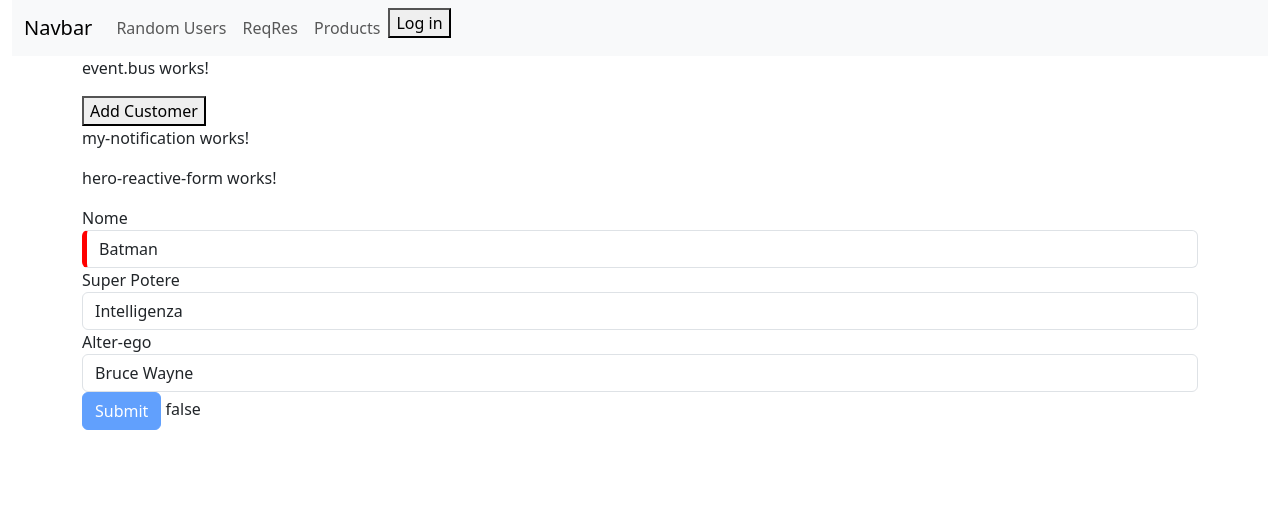
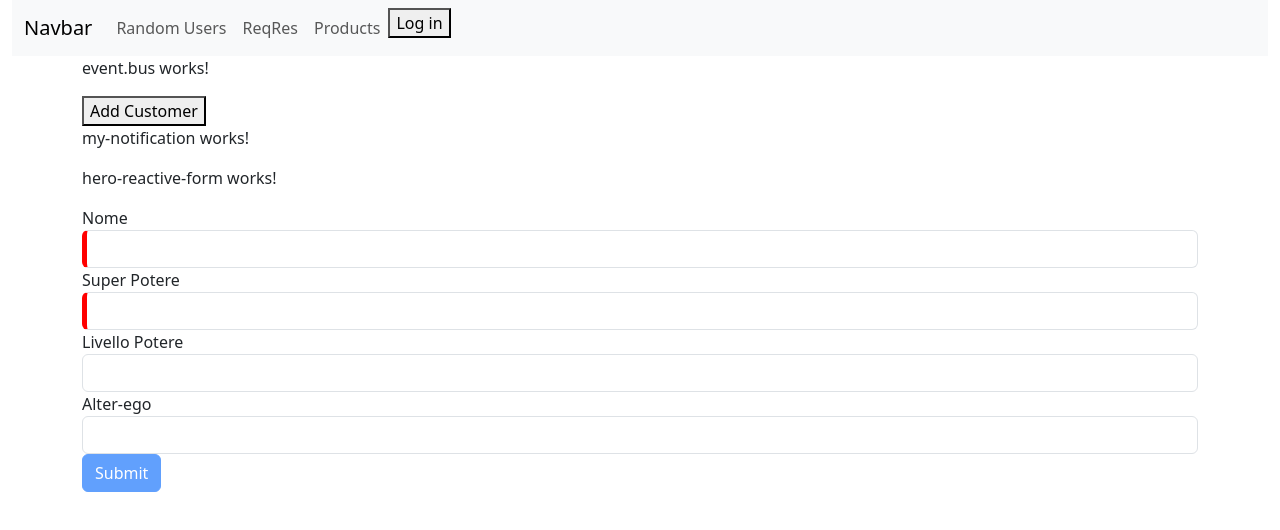
Before and after one commit to sorrentmutie/ngptt, an Angular app: page /reactiveForm in a window 1280 px wide. Shown: the top 530 px of the page. Built offline with nearby package versions, Linux system fonts and the light colour scheme.

Commit message:
observable form

```diff
--- a/src/app/heroes/components/hero-reactive-form/hero-reactive-form.component.ts
+++ b/src/app/heroes/components/hero-reactive-form/hero-reactive-form.component.ts
@@ -49,14 +49,21 @@ import { MyValidator } from '../../../shared/validators/my-validator';
       </div>
 
       <div class="form-group">
+        <label for="scale">Livello Potere</label>
+        <select class="form-control" id="scale" formControlName="scale">
+          <option [value]="null">Seleziona un valore</option>
+          <option *ngFor="let s of scala" [value]="s">{{s}}</option>
+        </select>
+        <div *ngIf="livello?.invalid" class="alert alert-danger">Scegli un livello di potere</div>
+      </div>
+
+      <div class="form-group">
         <label for="ego">Alter-ego</label>
         <input type="text" class="form-control" id="ego" formControlName="alterEgo">
       </div>
 
-      <button [disabled]="nome?.invalid" type="submit" class="btn btn-primary">Submit</button>
+      <button [disabled]="!formValid" type="submit" class="btn btn-primary">Submit</button>
 
-
-      {{formValid}}
 
     </form>
 
@@ -78,14 +85,25 @@ export class HeroReactiveFormComponent {
 
    heroForm = this.fb.group(
     {
-      name: ['Batman', [Validators.required, Validators.minLength(5), MyValidator]],
-      power: ['Intelligenza'],
-      alterEgo: ['Bruce Wayne']
+      name: ['', [Validators.required, Validators.minLength(5)]],
+      power: ['', [Validators.required]],
+      scale: ['-1'],
+      alterEgo: ['']
     });
 
-    powers = ['Forza', 'Veloità', 'Intelligenza', 'Invisibilità'];
+    powers = ['Forza', 'Velocità', 'Intelligenza', 'Invisibilità'];
+    scala: number[] =  [];
+
 
    constructor(private fb: FormBuilder){
+
+    this.heroForm.get('power')?.valueChanges.subscribe((x)=> {
+      if(x){
+      this.scala = this.showScale(x)
+      this.heroForm.get('scale')?.addValidators(Validators.min(0))
+      this.heroForm.get('scale')?.setValue('-1')
+      this.heroForm.updateValueAndValidity()
+      }})
 
    }
 
@@ -98,8 +116,24 @@ export class HeroReactiveFormComponent {
      }
    }
 
+   private showScale(power: string): number[] {
+      switch (power){
+        case 'Forza':
+          return [1, 2, 3, 4, 5]
+        case 'Intelligenza':
+          return [1, 2, 3]
+        case 'Velocità':
+          return [1, 2, 3, 4, 5, 6, 7, 8, 9, 10]
+        case 'Invisibilità':
+          return [1, 2]
+        default:
+          return[]
+      }
+   }
+
 
    get formValid() { return this.heroForm.valid;}
-   get nome() { return this.heroForm.get('name');}
+   get nome() { return this.heroForm.get('name')}
+   get livello() { return this.heroForm.get('scale')}
 
 }
```
